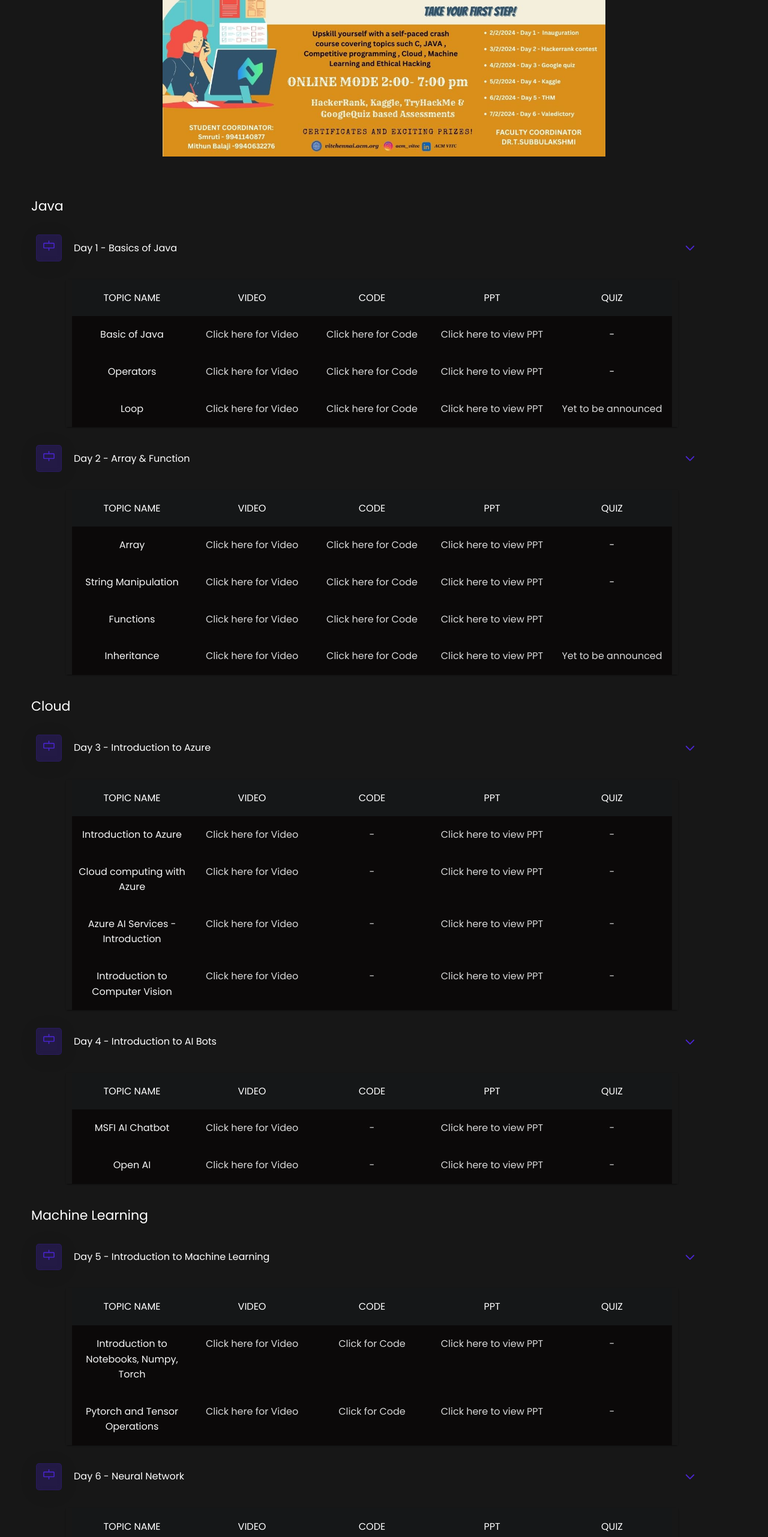
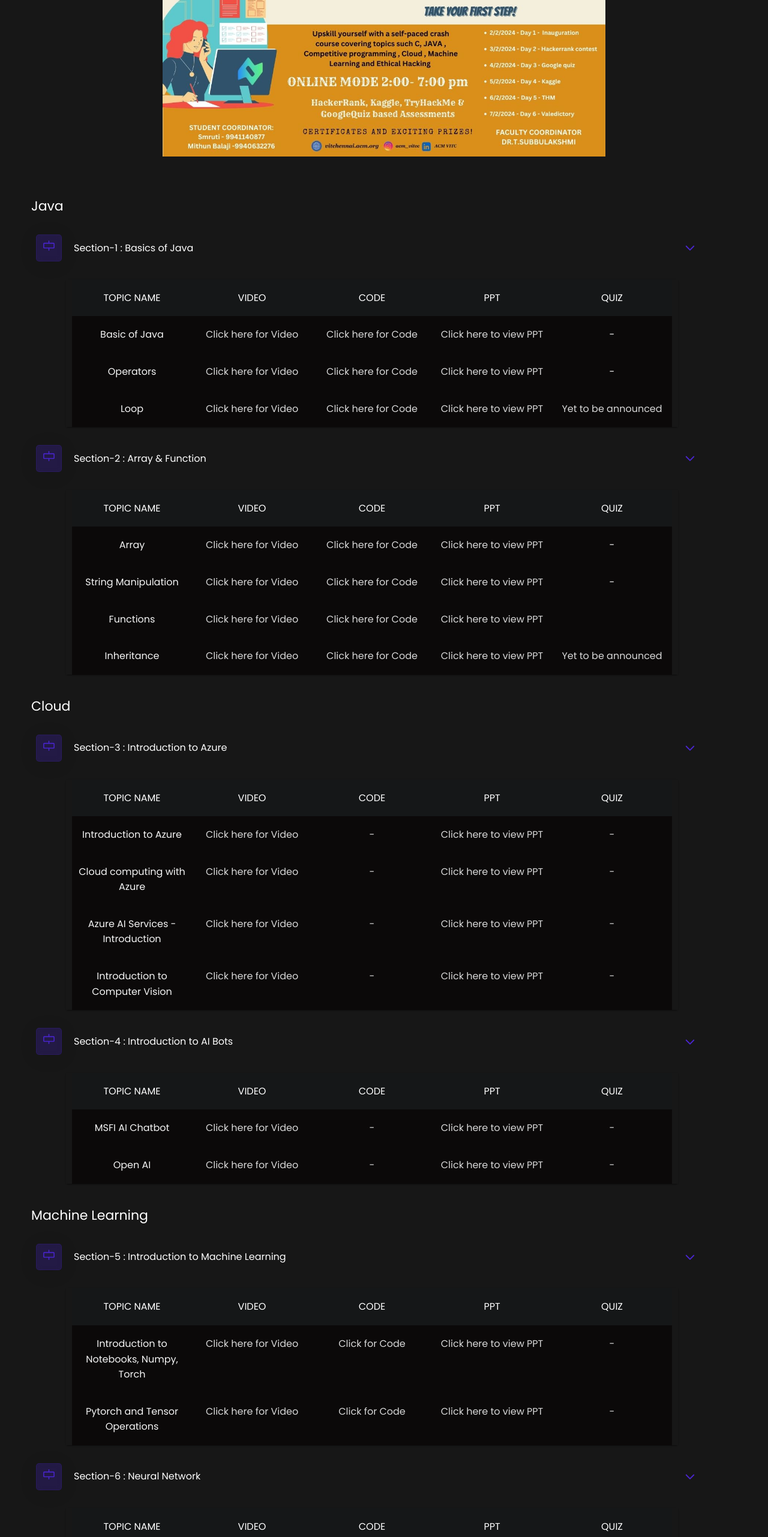
Before and after one commit to vitccacm/techjam, a React (Create React App) app: page /content in a window 1280 px wide. Shown: the part 234-2797 px from the top of the page at 60% size. Built offline with nearby package versions, Linux system fonts and the light colour scheme; the HTML template or start-up script is replaced by a standard one.

Commit message:
Updated the heading

```diff
--- a/src/content.js
+++ b/src/content.js
@@ -1,4 +1,4 @@
-import React, { useState,useRef } from "react";
+import React, { useState, useRef } from "react";
 import Header from "./header";
 import Modules from "./Modules";
 import Paper from '@mui/material/Paper';
@@ -44,10 +44,10 @@
   const cloud = useRef(null)
   const ml = useRef(null)
 
-  const scroll = (elementref) =>{
+  const scroll = (elementref) => {
     window.scrollTo({
       top: elementref.current.offsetTop,
-      behavior:'smooth',
+      behavior: 'smooth',
     })
 
   }
@@ -60,8 +60,8 @@
         <div className="container">
           <div >
 
-          <div className="logo" style={{display:'flex'}}>
-          <img src={logo} style={{width:'70px'}}/>
+            <div className="logo" style={{ display: 'flex' }}>
+              <img src={logo} style={{ width: '70px' }} />
 
               <span>  Tech Jam</span>
             </div>
@@ -73,15 +73,15 @@
             <ul>
               {/* <li onClick={()=>scroll(cp)} style={{cursor:'pointer'}}>Competitive Programming
               </li> */}
-              <li onClick={()=>scroll(eh)} style={{cursor:'pointer'}}>Ethical Hacking
+              <li onClick={() => scroll(eh)} style={{ cursor: 'pointer' }}>Ethical Hacking
               </li>
-              <li onClick={()=>scroll(ml)} style={{cursor:'pointer'}}>
+              <li onClick={() => scroll(ml)} style={{ cursor: 'pointer' }}>
                 Machine Learning
               </li>
-              <li onClick={()=>scroll(java)} style={{cursor:'pointer'}}>
+              <li onClick={() => scroll(java)} style={{ cursor: 'pointer' }}>
                 Java
               </li>
-              <li onClick={()=>scroll(cloud)} style={{cursor:'pointer'}}>
+              <li onClick={() => scroll(cloud)} style={{ cursor: 'pointer' }}>
                 Cloud
               </li>
             </ul>
@@ -113,7 +113,7 @@
               <AlignCenterHorizontalSimple size={25} color="#4925cd" style={{ margin: '5px', marginRight: '8px', marginLeft: '8px' }} />
             </div>
             <div style={{ display: 'flex', marginLeft: '20px', justifyContent: 'center', alignItems: 'center' }}>
-              Day 1 - Basics of Java
+              Section-1 : Basics of Java
             </div>
           </div>
           <div style={{ display: 'flex', justifyContent: 'center', alignItems: 'center', cursor: 'pointer' }} onClick={() => setvisible(!visible)}>
@@ -137,7 +137,7 @@
               <AlignCenterHorizontalSimple size={25} color="#4925cd" style={{ margin: '5px', marginRight: '8px', marginLeft: '8px' }} />
             </div>
             <div style={{ display: 'flex', marginLeft: '20px', justifyContent: 'center', alignItems: 'center' }}>
-              Day 2 - Array & Function
+              Section-2 : Array & Function
             </div>
           </div>
           <div style={{ display: 'flex', justifyContent: 'center', alignItems: 'center', cursor: 'pointer' }} onClick={() => setvisible2(!visible2)}>
@@ -236,7 +236,7 @@
               <AlignCenterHorizontalSimple size={25} color="#4925cd" style={{ margin: '5px', marginRight: '8px', marginLeft: '8px' }} />
             </div>
             <div style={{ display: 'flex', marginLeft: '20px', justifyContent: 'center', alignItems: 'center' }}>
-              Day 3 - Introduction to Azure
+              Section-3 : Introduction to Azure
             </div>
           </div>
           <div style={{ display: 'flex', justifyContent: 'center', alignItems: 'center', cursor: 'pointer' }} onClick={() => setvisible6(!visible6)}>
@@ -261,7 +261,7 @@
             <AlignCenterHorizontalSimple size={25} color="#4925cd" style={{ margin: '5px', marginRight: '8px', marginLeft: '8px' }} />
           </div>
           <div style={{ display: 'flex', marginLeft: '20px', justifyContent: 'center', alignItems: 'center' }}>
-              Day 4 - Introduction to AI Bots
+            Section-4 : Introduction to AI Bots
           </div>
         </div>
         <div style={{ display: 'flex', justifyContent: 'center', alignItems: 'center', cursor: 'pointer' }} onClick={() => setvisible7(!visible7)}>
@@ -287,7 +287,7 @@
             <AlignCenterHorizontalSimple size={25} color="#4925cd" style={{ margin: '5px', marginRight: '8px', marginLeft: '8px' }} />
           </div>
           <div style={{ display: 'flex', marginLeft: '20px', justifyContent: 'center', alignItems: 'center' }}>
-              Day 5 - Introduction to Machine Learning
+            Section-5 : Introduction to Machine Learning
           </div>
         </div>
         <div style={{ display: 'flex', justifyContent: 'center', alignItems: 'center', cursor: 'pointer' }} onClick={() => setvisible8(!visible8)}>
@@ -310,7 +310,7 @@
             <AlignCenterHorizontalSimple size={25} color="#4925cd" style={{ margin: '5px', marginRight: '8px', marginLeft: '8px' }} />
           </div>
           <div style={{ display: 'flex', marginLeft: '20px', justifyContent: 'center', alignItems: 'center' }}>
-              Day 6 - Neural Network
+            Section-6 : Neural Network
           </div>
         </div>
         <div style={{ display: 'flex', justifyContent: 'center', alignItems: 'center', cursor: 'pointer' }} onClick={() => setvisible9(!visible9)}>
@@ -333,7 +333,7 @@
             <AlignCenterHorizontalSimple size={25} color="#4925cd" style={{ margin: '5px', marginRight: '8px', marginLeft: '8px' }} />
           </div>
           <div style={{ display: 'flex', marginLeft: '20px', justifyContent: 'center', alignItems: 'center' }}>
-              Day 7 - Introduction
+            Section-7 : Introduction
           </div>
         </div>
         <div style={{ display: 'flex', justifyContent: 'center', alignItems: 'center', cursor: 'pointer' }} onClick={() => setvisible10(!visible10)}>
@@ -356,7 +356,7 @@
             <AlignCenterHorizontalSimple size={25} color="#4925cd" style={{ margin: '5px', marginRight: '8px', marginLeft: '8px' }} />
           </div>
           <div style={{ display: 'flex', marginLeft: '20px', justifyContent: 'center', alignItems: 'center' }}>
-              Day 8 - Introduction
+            Section-8 : Introduction
           </div>
         </div>
         <div style={{ display: 'flex', justifyContent: 'center', alignItems: 'center', cursor: 'pointer' }} onClick={() => setvisible11(!visible11)}>
```
Lines whose indentation alone changed are shown as unchanged.
